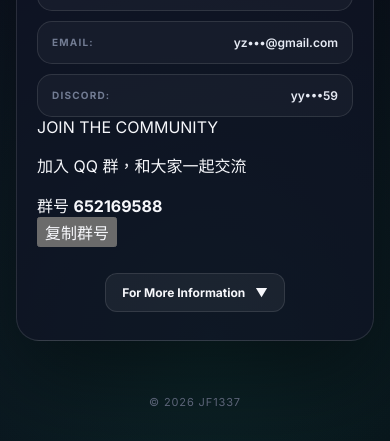
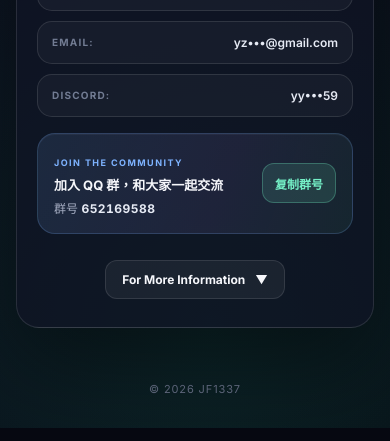
Before and after one commit to Pq1337/junkfood.github.io, a website: page index.html in a window 390 px wide. Shown: the part 885-1326 px from the top of the page. Drawn offline with Linux system fonts and the light colour scheme.

Commit message:
Update style.css

```diff
--- a/style.css
+++ b/style.css
@@ -374,6 +374,60 @@ a {
   cursor: pointer;
 }
 
+.group-promo {
+  display: flex;
+  align-items: center;
+  justify-content: space-between;
+  gap: 20px;
+  margin-top: 16px;
+  padding: 18px 20px;
+  border: 1px solid rgba(126, 179, 255, .2);
+  border-radius: 18px;
+  background: linear-gradient(110deg, rgba(126,179,255,.13), rgba(181,156,255,.1) 58%, rgba(117,240,199,.08));
+  box-shadow: inset 0 1px rgba(255,255,255,.045);
+}
+
+.group-promo-copy { min-width: 0; }
+.group-kicker {
+  color: var(--blue);
+  font-size: 9px;
+  font-weight: 700;
+  letter-spacing: .16em;
+}
+.group-title {
+  margin: 5px 0 3px;
+  color: var(--text);
+  font-size: 14px;
+  font-weight: 700;
+}
+.group-number { color: var(--muted); font-size: 12px; }
+.group-number strong { color: #e6eaf4; font-variant-numeric: tabular-nums; letter-spacing: .04em; }
+.group-copy {
+  flex: 0 0 auto;
+  min-height: 40px;
+  padding: 0 15px;
+  border: 1px solid rgba(117,240,199,.28);
+  border-radius: 12px;
+  background: rgba(117,240,199,.12);
+  color: var(--mint);
+  font-size: 12px;
+  font-weight: 700;
+  cursor: pointer;
+  transition: transform .18s ease, background .18s ease, border-color .18s ease;
+}
+.group-copy:hover { transform: translateY(-1px); background: rgba(117,240,199,.19); border-color: rgba(117,240,199,.48); }
+.group-copy:active { transform: scale(.97); }
+.sr-only {
+  position: absolute;
+  width: 1px;
+  height: 1px;
+  padding: 0;
+  overflow: hidden;
+  clip: rect(0, 0, 0, 0);
+  white-space: nowrap;
+  clip-path: inset(50%);
+}
+
 .side-switch {
   position: absolute;
   top: 22px;
@@ -499,7 +553,7 @@ a {
 /* Lyrics */
 .subtitle-box {
   position: fixed;
-  bottom: 26px;
+  bottom: 90px;
   left: 50%;
   z-index: 20;
   width: fit-content;
@@ -642,6 +696,9 @@ a {
   .contact-grid { grid-template-columns: 1fr; }
   .contact-box { display: flex; align-items: center; justify-content: space-between; }
   .contact-label { margin: 0; }
+  .group-promo { gap: 12px; padding: 16px; }
+  .group-title { font-size: 13px; }
+  .group-copy { padding: 0 12px; }
   .extra-content { flex-wrap: wrap; }
   .chat-window { right: 16px; bottom: 82px; }
   .chat-launcher { right: 16px; bottom: 16px; }
```
